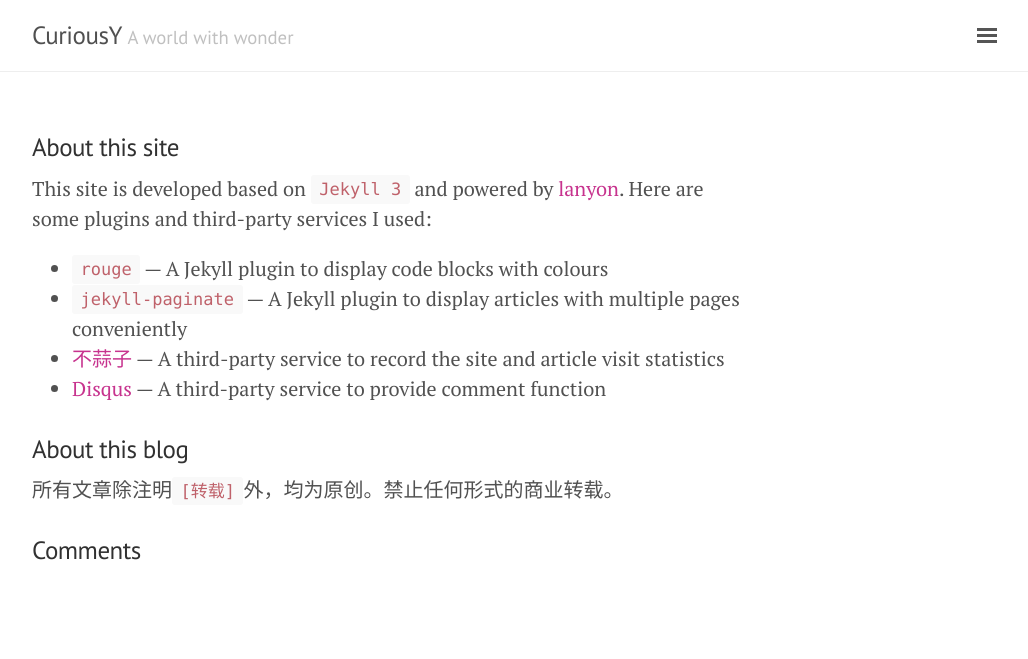
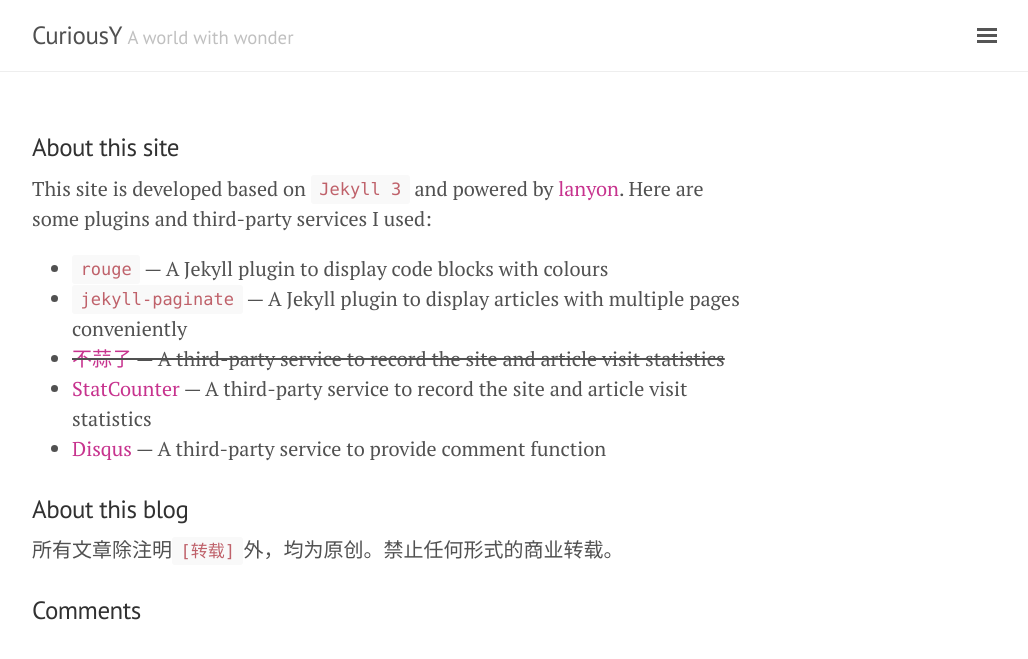
Before and after one commit to cuyu/cuyu.github.io, a Jekyll site: the page built from about.md, in a window 1280 px wide. Shown: the top 659 px of the page, without its empty margins (248-1276 px from the left). Built offline with Jekyll 4.4.1, drawn with Linux system fonts in a browser that asks for light colours; nearby versions of some CDN libraries; comment, search, counter and statistics services are not loaded; some of the changed lines change nothing that is shown.

Commit message:
Use StatCounter instead to counter the visitor stats of the site

```diff
--- a/_includes/sidebar.html
+++ b/_includes/sidebar.html
@@ -55,9 +55,26 @@
     </nav>
 
     <div class="sidebar-item">
-        <div class="site-stats">
-            Site Visit: <span id="busuanzi_value_site_uv"><i class="fa fa-spinner fa-spin"></i></span> times
-        </div>
+        <!-- Start of StatCounter Code for Default Guide -->
+        <script type="text/javascript">
+        var sc_project=11382519;
+        var sc_invisible=0;
+        var sc_security="046172ed";
+        var sc_text=2;
+        var scJsHost = (("https:" == document.location.protocol) ?
+        "https://secure." : "http://www.");
+        document.write("<sc"+"ript type='text/javascript' src='" +
+        scJsHost+
+        "statcounter.com/counter/counter.js'></"+"script>");
+        </script>
+        <noscript><div class="statcounter"><a title="web analytics"
+        href="http://statcounter.com/" target="_blank"><img
+        class="statcounter"
+        src="//c.statcounter.com/11382519/0/046172ed/0/" alt="web
+        analytics"></a></div></noscript>
+        Visitors
+        <a href="http://statcounter.com/"><img src="https://www.statcounter.com/images/button1.png" alt="Free Website Statistics" border="0"></a>
+        <!-- End of StatCounter Code for Default Guide -->
         <p>
             &copy; {{ site.time | date: '%Y' }}. All rights reserved.
         </p>
--- a/about.md
+++ b/about.md
@@ -10,7 +10,8 @@
 
 - `rouge` — A Jekyll plugin to display code blocks with colours
 - `jekyll-paginate` — A Jekyll plugin to display articles with multiple pages conveniently
-- [不蒜子](http://ibruce.info/2015/04/04/busuanzi/) — A third-party service to record the site and article visit statistics
+- ~~[不蒜子](http://ibruce.info/2015/04/04/busuanzi/) — A third-party service to record the site and article visit statistics~~
+- [StatCounter](https://statcounter.com) — A third-party service to record the site and article visit statistics
 - [Disqus](https://disqus.com/) — A third-party service to provide comment function
 
 ### About this blog
```
Also changed, not shown: Gemfile.lock.
